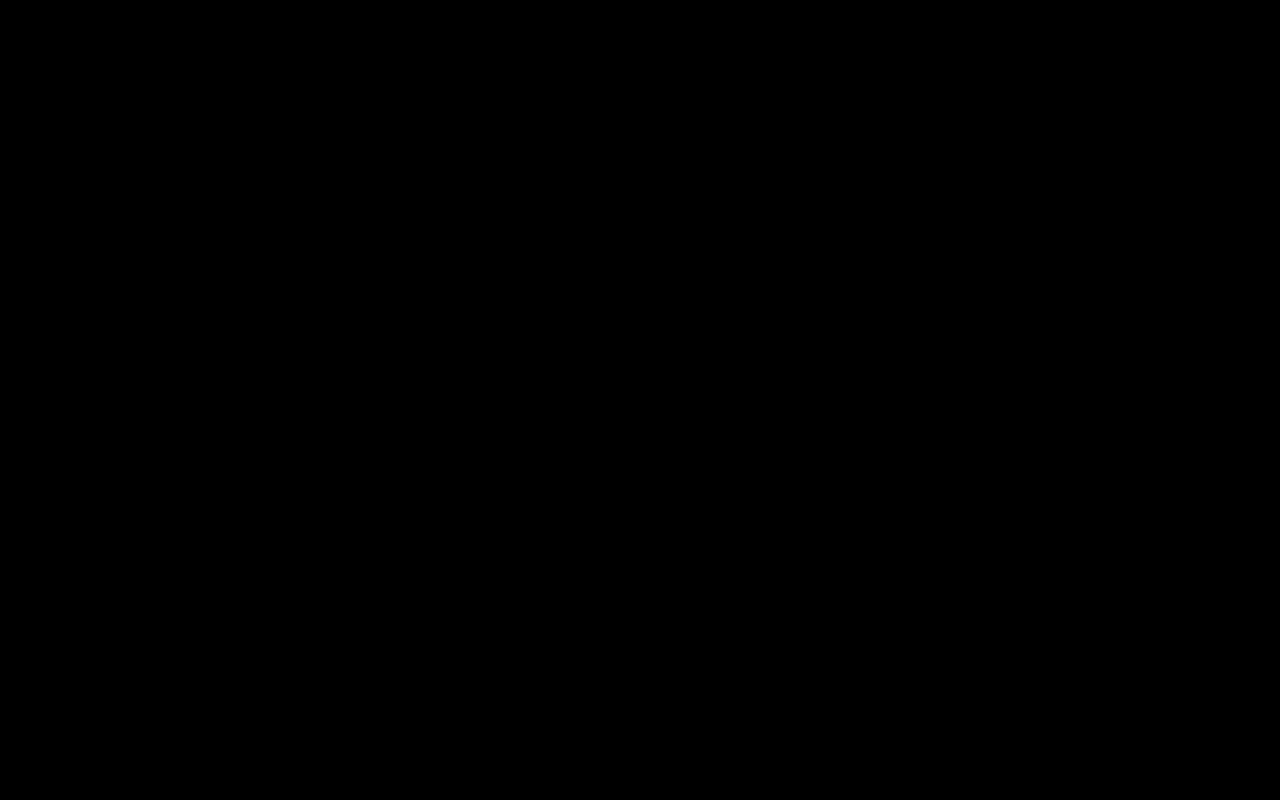
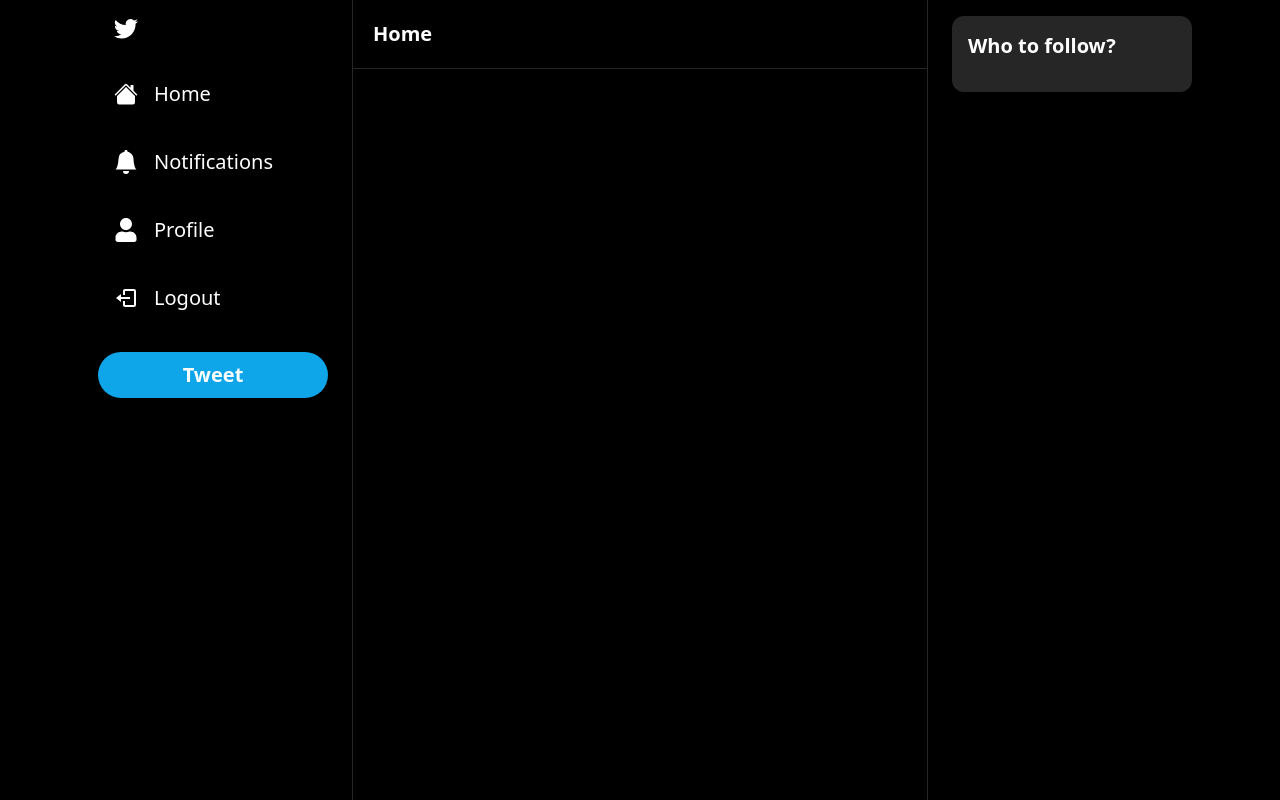
Before and after one commit to tony-sn/twitter-clone, a Next.js app: page / in a window 1280 px wide. Built offline with nearby package versions, Linux system fonts and the light colour scheme.

Commit message:
[FEAT] [STYLE]: Add Layout, Sidebar (#1)
* wip (feat): add sidebar, sidebar logo

* style: add style for layout

```diff
--- /dev/null
+++ b/components/Header.tsx
@@ -0,0 +1,42 @@
+import { useRouter } from "next/router";
+import { useCallback } from "react";
+import { BiArrowBack } from "react-icons/bi";
+
+type HeaderProps = {
+  label: string;
+  showBackArrow?: boolean;
+}
+
+function Header({ label, showBackArrow }: HeaderProps) {
+  const router = useRouter()
+
+  const handleBack = useCallback(
+    () => {
+      router.back();
+    }, [router]
+  )
+
+  return (
+    <div className='border-b-[1px] border-neutral-800 p-5'>
+      <div className='flex flex-row items-center gap-2'>
+        {
+          showBackArrow && (
+            <BiArrowBack
+              onClick={handleBack}
+              color='white'
+              size={20}
+              className='
+              cursor-pointer
+              hover:opacity-70
+              transition
+              '
+            />
+          )
+        }
+        <h1 className='text-white text-xl font-semibold'>Home</h1>
+      </div>
+    </div>
+  )
+}
+
+export default Header;
--- /dev/null
+++ b/components/Layout.tsx
@@ -0,0 +1,24 @@
+import FollowBar from './layout/FollowBar';
+import Sidebar from './layout/Sidebar';
+
+type LayoutProps = {
+  children: React.ReactNode;
+}
+
+function Layout({ children }: LayoutProps) {
+  return (
+    <div className='h-screen bg-black'>
+      <div className='container h-full mx-auto xl:px-30 max-w-6xl'>
+        <div className='grid grid-cols-4 h-full'>
+          <Sidebar />
+          <div className='col-span-3 lg:col-span-2 border-x-[1px] border-neutral-800'>
+            {children}
+          </div>
+          <FollowBar />
+        </div>
+      </div>
+    </div>
+  )
+}
+
+export default Layout;
--- /dev/null
+++ b/components/layout/FollowBar.tsx
@@ -0,0 +1,16 @@
+function FollowBar() {
+  return (
+    <div className='px-6 py-4 hidden lg:block'>
+      <div className='bg-neutral-800 rounded-xl p-4'>
+        <h2 className='text-white text-xl font-semibold'>
+          Who to follow?
+        </h2>
+        <div className='flex flex-col gap-6 mt-4'>
+          {/* TODO: USER LIST */}
+        </div>
+      </div>
+    </div>
+  )
+}
+
+export default FollowBar;
--- /dev/null
+++ b/components/layout/Sidebar.tsx
@@ -0,0 +1,48 @@
+import { BsBellFill, BsHouseFill } from 'react-icons/bs';
+import { FaUser } from 'react-icons/fa';
+import {BiLogOut} from 'react-icons/bi';
+import SidebarLogo from './SidebarLogo';
+import SidebarItem from './SidebarItem';
+import SidebarTweetButton from './SidebarTweetButton';
+
+function Sidebar() {
+  const items = [
+    {
+      label: 'Home',
+      href: '/',
+      icon: BsHouseFill
+    },
+    {
+      label: 'Notifications',
+      href: '/notifications',
+      icon: BsBellFill,
+    },
+    {
+      label: 'Profile',
+      href: '/users/123', // TODO:  need to fetch API later
+      icon: FaUser
+    }
+  ]
+
+  return (
+    <div className='col-span-1 h-full pr-4 md:pr-6'>
+      <div className='flex flex-col items-end'>
+        <div className='space-y-2 lg:w-[230px]'>
+          <SidebarLogo />
+          {items.map(item => (
+            <SidebarItem
+              key={item.href}
+              href={item.href}
+              label={item.label}
+              icon={item.icon}
+            />
+          ))}
+          <SidebarItem onClick={()=> {}} icon={BiLogOut} label='Logout'/>
+          <SidebarTweetButton />
+        </div>
+      </div>
+    </div>
+  )
+}
+
+export default Sidebar;
--- /dev/null
+++ b/components/layout/SidebarItem.tsx
@@ -0,0 +1,49 @@
+import { IconType } from "react-icons";
+
+type SidebarItemProps = {
+  href?: string;
+  label: string;
+  icon: IconType;
+  onClick?: () => void;
+}
+
+function SidebarItem({ href, label, icon: Icon }: SidebarItemProps) {
+  return (
+    <div className='flex flex-row items-center'>
+      <div className='
+      relative
+      rounded-full
+      h-14
+      w-14
+      flex
+      items-center
+      justify-center
+      p-4
+      hover:bg-slate-300
+      hover:bg-opacity-10
+      cursor-pointer
+      lg:hidden'>
+        <Icon size={28} color='white' />
+      </div>
+      <div className='
+        relative
+        hidden
+        lg:flex
+        items-center
+        gap-4
+        p-4
+        rounded-full
+        hover:bg-slate-300
+        hover:bg-opacity-10
+        cursor-pointer
+        '>
+        <Icon size={24} color='white' />
+        <p className='hidden lg:block text-white text-xl'>
+          {label}
+        </p>
+      </div>
+    </div>
+  )
+}
+
+export default SidebarItem;
--- /dev/null
+++ b/components/layout/SidebarLogo.tsx
@@ -0,0 +1,16 @@
+import { useRouter } from "next/router";
+import { BsTwitter } from "react-icons/bs";
+
+function SidebarLogo() {
+  const router = useRouter();
+
+  return (
+    <div onClick={() => router.push('/')}
+      className='rounded-full h-14 w-14 p-4 flex items-center justify-center hover:bg-blue-500 hover:bg-opacity-10 cursor-pointer transition'
+    >
+      <BsTwitter size={28} color='white' />
+    </div>
+  )
+}
+
+export default SidebarLogo;
--- /dev/null
+++ b/components/layout/SidebarTweetButton.tsx
@@ -0,0 +1,45 @@
+import { useRouter } from "next/router";
+import { FaFeather } from "react-icons/fa";
+
+function SidebarTweetButton() {
+  const router = useRouter()
+  return (
+    <div onClick={() => router('/')}>
+      <div className='
+      mt-6
+      lg:hidden
+      rounded-full
+      h-14
+      w-14
+      p-4
+      flex
+      items-center
+      justify-center
+      bg-sky-500
+      hover:bg-opacity-80
+      transition
+      cursor-pointer
+      '>
+        <FaFeather size={24} color='white' />
+      </div>
+      <div className='
+        mt-6
+        hidden
+        lg:block
+        px-4
+        py-2
+        rounded-full
+        bg-sky-500
+        hover:bg-opacity-90
+        cursor-pointer
+        transition
+        '>
+        <p className='hidden lg:block text-center font-semibold text-white text-[20px]'>
+          Tweet
+        </p>
+      </div>
+    </div>
+  )
+}
+
+export default SidebarTweetButton;
--- a/package.json
+++ b/package.json
@@ -17,6 +17,7 @@
     "next": "13.2.4",
     "react": "18.2.0",
     "react-dom": "18.2.0",
+    "react-icons": "^4.8.0",
     "typescript": "5.0.3"
   },
   "devDependencies": {
--- a/pages/_app.tsx
+++ b/pages/_app.tsx
@@ -1,6 +1,11 @@
-import '@/styles/globals.css'
-import type { AppProps } from 'next/app'
+import Layout from '@/components/Layout';
+import '@/styles/globals.css';
+import type { AppProps } from 'next/app';
 
 export default function App({ Component, pageProps }: AppProps) {
-  return <Component {...pageProps} />
+	return (
+		<Layout>
+			<Component {...pageProps} />
+		</Layout>
+	);
 }
--- a/pages/_document.tsx
+++ /dev/null
@@ -1,13 +0,0 @@
-import { Html, Head, Main, NextScript } from 'next/document'
-
-export default function Document() {
-  return (
-    <Html lang="en">
-      <Head />
-      <body>
-        <Main />
-        <NextScript />
-      </body>
-    </Html>
-  )
-}
--- a/pages/index.tsx
+++ b/pages/index.tsx
@@ -1,5 +1,9 @@
+import Header from '@/components/Header';
+
 export default function Home() {
   return (
-    <div>Hello World!</div>
+    <div>
+      <Header label='Home' />
+    </div>
   )
 }
```
Also changed, not shown: 1 other file (tests, documents, lock files or other folders).
